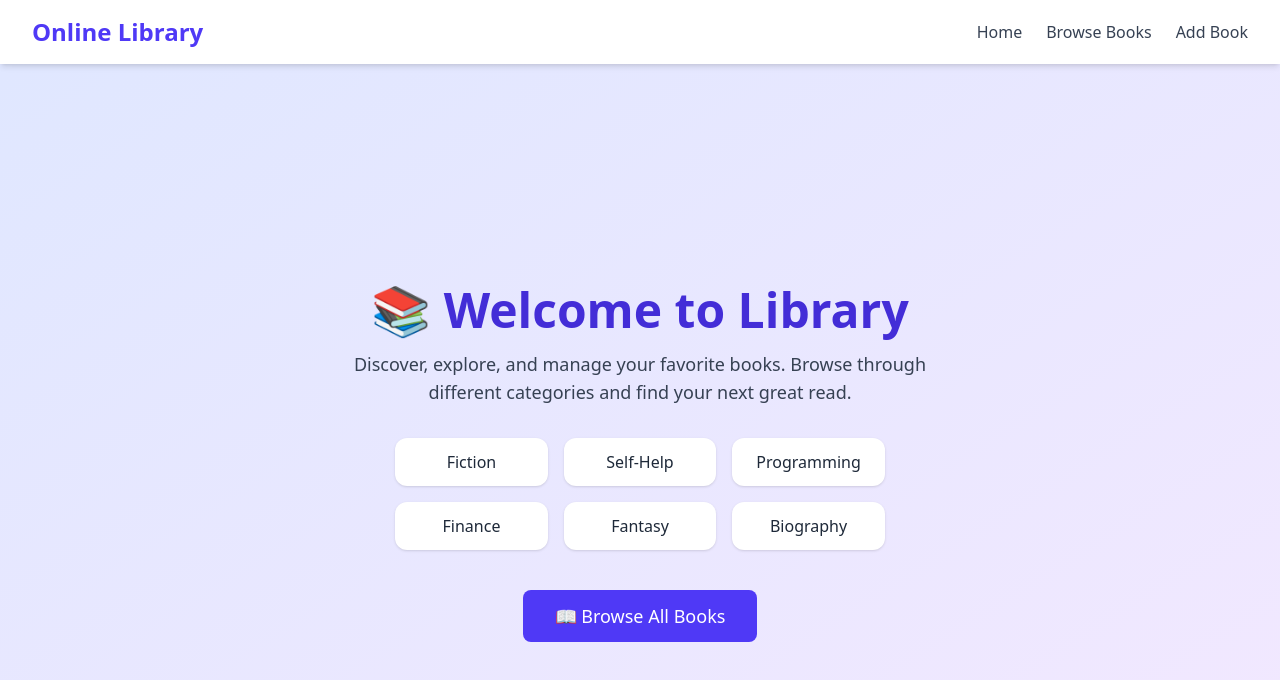
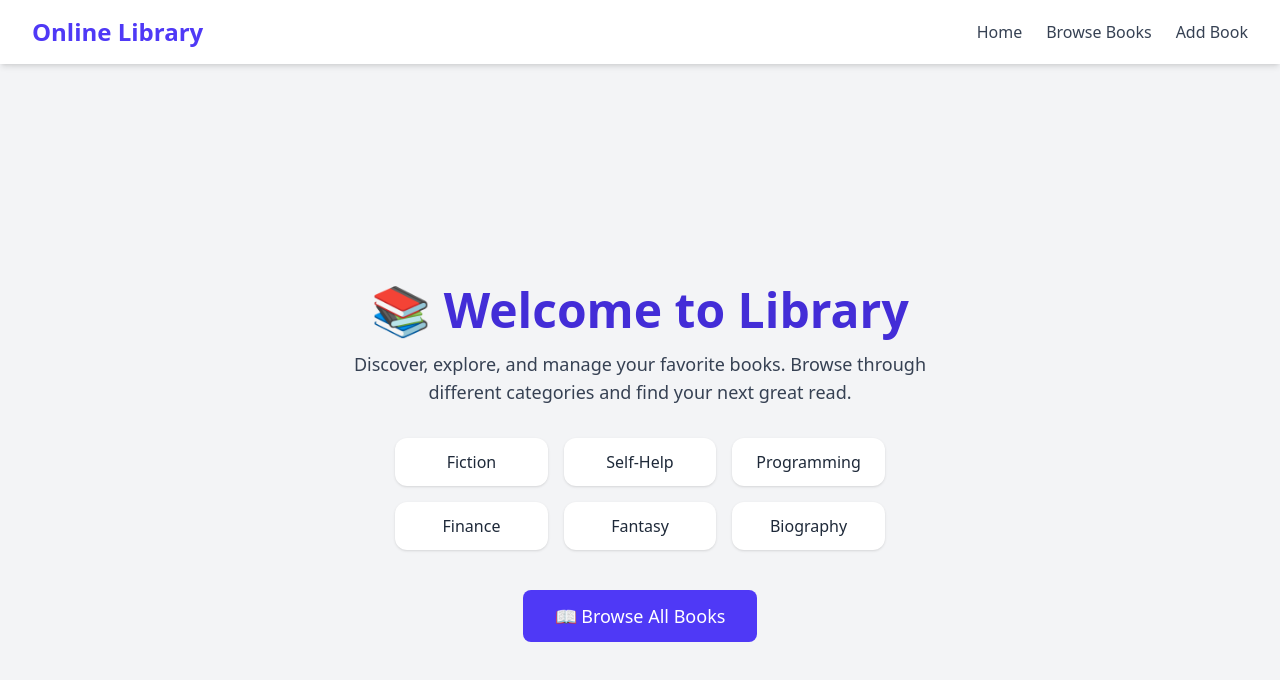
Before and after one commit to ayushverma7011/Online_Library, a React (Vite) app: page / in a window 1280 px wide. Shown: the top 680 px of the page. Built offline with nearby package versions, Linux system fonts and the light colour scheme.

Commit message:
Updated Landing Page

```diff
--- a/src/components/Landing.jsx
+++ b/src/components/Landing.jsx
@@ -11,7 +11,8 @@
   ];
 
   return (
-    <div className="min-h-screen flex flex-col justify-center items-center bg-gradient-to-br from-indigo-100 to-purple-100 px-6">
+    <div className="min-h-screen flex flex-col justify-center items-center
+    bg-gradient-to-brfrom-indigo-100 to-purple-100 px-6">
 
       {/* Welcome Section */}
       <h1 className="text-5xl font-bold text-indigo-700 mb-4">
```
